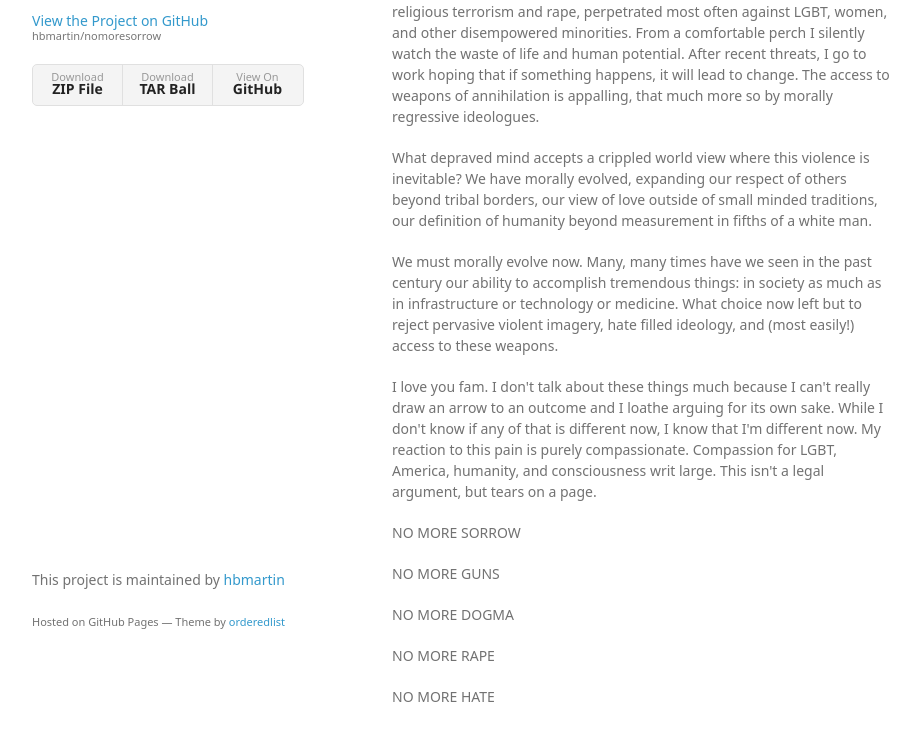
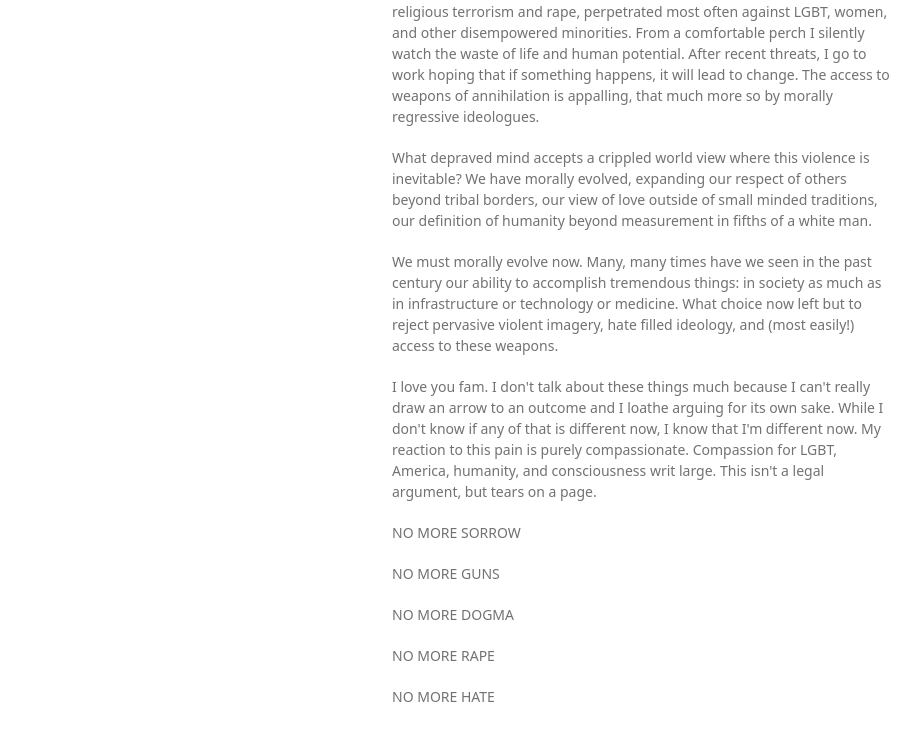
Before and after one commit to hbmartin/nomoresorrow, a plain HTML site: page index.html in a window 1280 px wide. Shown: the part 99-840 px from the top of the page, without its empty margins (178-1098 px from the left). Drawn offline with Linux system fonts and the light colour scheme; a web font is replaced by a local one.

Commit message:
front page cleanup

```diff
--- a/index.html
+++ b/index.html
@@ -16,16 +16,6 @@
     <div class="wrapper">
       <header>
         <h1>No More Sorrow</h1>
-        <p></p>
-
-        <p class="view"><a href="https://github.com/hbmartin/nomoresorrow">View the Project on GitHub <small>hbmartin/nomoresorrow</small></a></p>
-
-
-        <ul>
-          <li><a href="https://github.com/hbmartin/nomoresorrow/zipball/master">Download <strong>ZIP File</strong></a></li>
-          <li><a href="https://github.com/hbmartin/nomoresorrow/tarball/master">Download <strong>TAR Ball</strong></a></li>
-          <li><a href="https://github.com/hbmartin/nomoresorrow">View On <strong>GitHub</strong></a></li>
-        </ul>
       </header>
       <section>
         <p>I've never cried for something that wasn't directly personal but this past week has been devastating.  I'm filled with grief over the violence and religious terrorism and rape, perpetrated most often against LGBT, women, and other disempowered minorities. From a comfortable perch I silently watch the waste of life and human potential. After recent threats, I go to work hoping that if something happens, it will lead to change. The access to weapons of annihilation is appalling, that much more so by morally regressive ideologues.</p>
@@ -46,10 +36,6 @@
 
 <p>NO MORE HATE</p>
       </section>
-      <footer>
-        <p>This project is maintained by <a href="https://github.com/hbmartin">hbmartin</a></p>
-        <p><small>Hosted on GitHub Pages &mdash; Theme by <a href="https://github.com/orderedlist">orderedlist</a></small></p>
-      </footer>
     </div>
     <script src="javascripts/scale.fix.js"></script>
 
```
